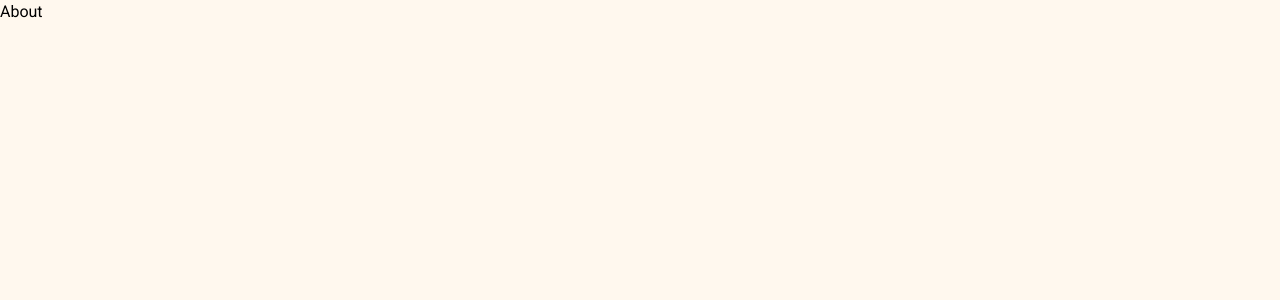
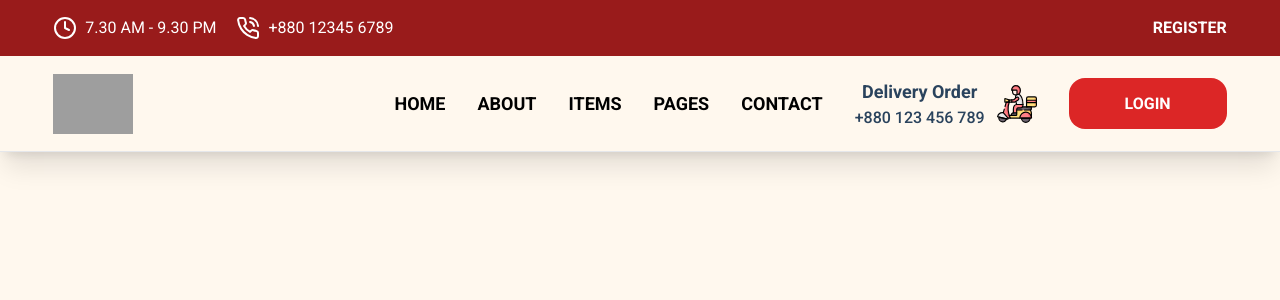
Before and after one commit to abdul-musabbir/restaurant, a Next.js app: page /about in a window 1280 px wide. Shown: the top 300 px of the page. Built offline with nearby package versions, Linux system fonts and the light colour scheme; grey boxes are pictures that could not be loaded.

Commit message:
upadate file

```diff
--- a/app/about/page.js
+++ b/app/about/page.js
@@ -1,5 +1,14 @@
+import MainHeader from "../components/MainHeader";
+
 function page() {
-  return <div>About</div>;
+  return (
+    <div>
+      <MainHeader />
+      <div className="">
+        <div></div>
+      </div>
+    </div>
+  );
 }
 
 export default page;
```
